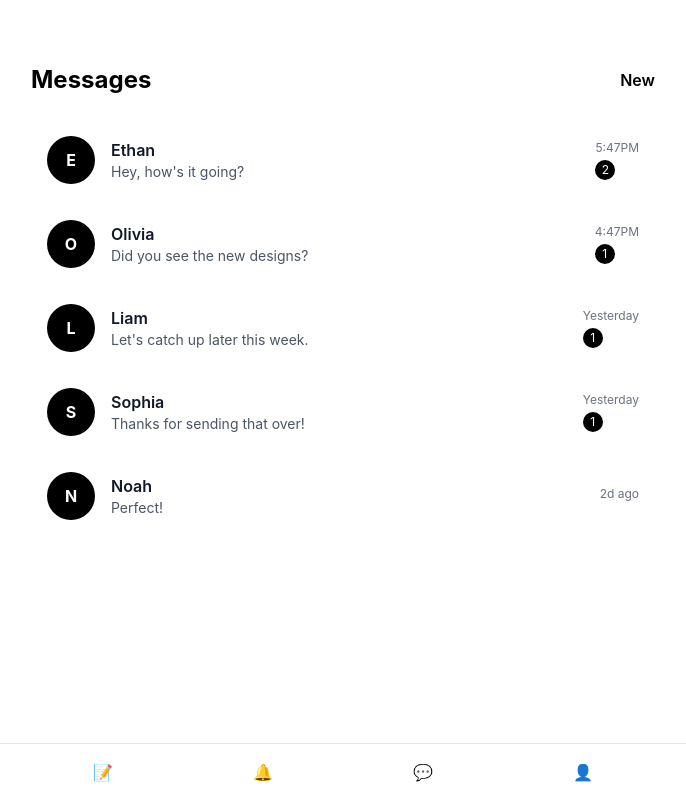
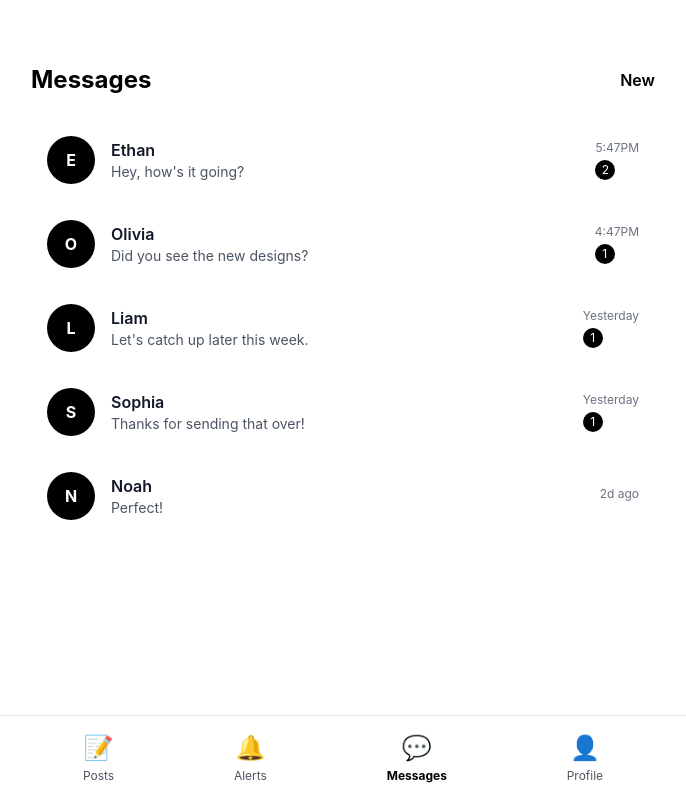
Before and after one commit to troqapp/weland, a Next.js app: page / in a window 1280 px wide. Shown: the whole page, without its empty margins (297-983 px from the left). Built offline with nearby package versions, Linux system fonts and the light colour scheme.

Commit message:
Update page.js

```diff
--- a/app/page.js
+++ b/app/page.js
@@ -1,17 +1,12 @@
 'use client'
 import { useState, useEffect } from 'react'
 import Link from 'next/link'
-import { supabase } from '../lib/supabase'
 
 export default function MessagesScreen() {
   const [conversations, setConversations] = useState([])
   const [loading, setLoading] = useState(true)
 
   useEffect(() => {
-    fetchConversations()
-  }, [])
-
-  const fetchConversations = async () => {
     // Sample conversations data
     const sampleConversations = [
       {
@@ -53,7 +48,7 @@ export default function MessagesScreen() {
 
     setConversations(sampleConversations)
     setLoading(false)
-  }
+  }, [])
 
   const markAsRead = (conversationId) => {
     setConversations(prev =>
@@ -81,6 +76,17 @@ export default function MessagesScreen() {
     } else {
       return `${Math.floor(diffHours / 24)}d ago`
     }
+  }
+
+  if (loading) {
+    return (
+      <div className="min-h-screen bg-white flex items-center justify-center">
+        <div className="text-center">
+          <div className="animate-spin rounded-full h-12 w-12 border-b-2 border-black mx-auto mb-4"></div>
+          <p className="text-gray-600">Loading messages...</p>
+        </div>
+      </div>
+    )
   }
 
   return (
@@ -136,17 +142,21 @@ export default function MessagesScreen() {
       {/* Bottom Navigation */}
       <nav className="fixed bottom-0 left-0 right-0 bg-white border-t border-gray-200">
         <div className="max-w-2xl mx-auto flex justify-around p-4">
-          <Link href="/posts" className="text-gray-600 hover:text-black">
-            📝
+          <Link href="/posts" className="flex flex-col items-center text-gray-600 hover:text-black">
+            <span className="text-2xl">📝</span>
+            <span className="text-xs mt-1">Posts</span>
           </Link>
-          <Link href="/alerts" className="text-gray-600 hover:text-black">
-            🔔
+          <Link href="/alerts" className="flex flex-col items-center text-gray-600 hover:text-black">
+            <span className="text-2xl">🔔</span>
+            <span className="text-xs mt-1">Alerts</span>
           </Link>
-          <Link href="/" className="text-black font-bold">
-            💬
+          <Link href="/" className="flex flex-col items-center text-black font-bold">
+            <span className="text-2xl">💬</span>
+            <span className="text-xs mt-1">Messages</span>
           </Link>
-          <Link href="/profile" className="text-gray-600 hover:text-black">
-            👤
+          <Link href="/profile" className="flex flex-col items-center text-gray-600 hover:text-black">
+            <span className="text-2xl">👤</span>
+            <span className="text-xs mt-1">Profile</span>
           </Link>
         </div>
       </nav>
```
